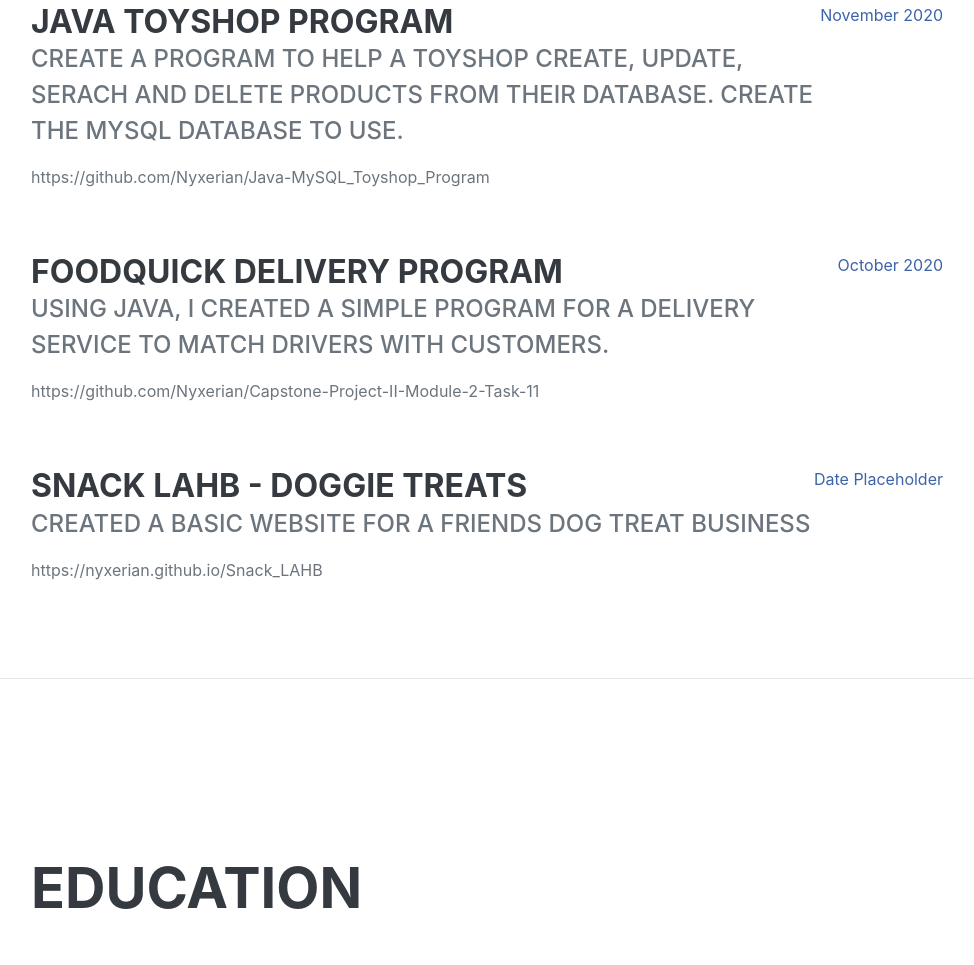
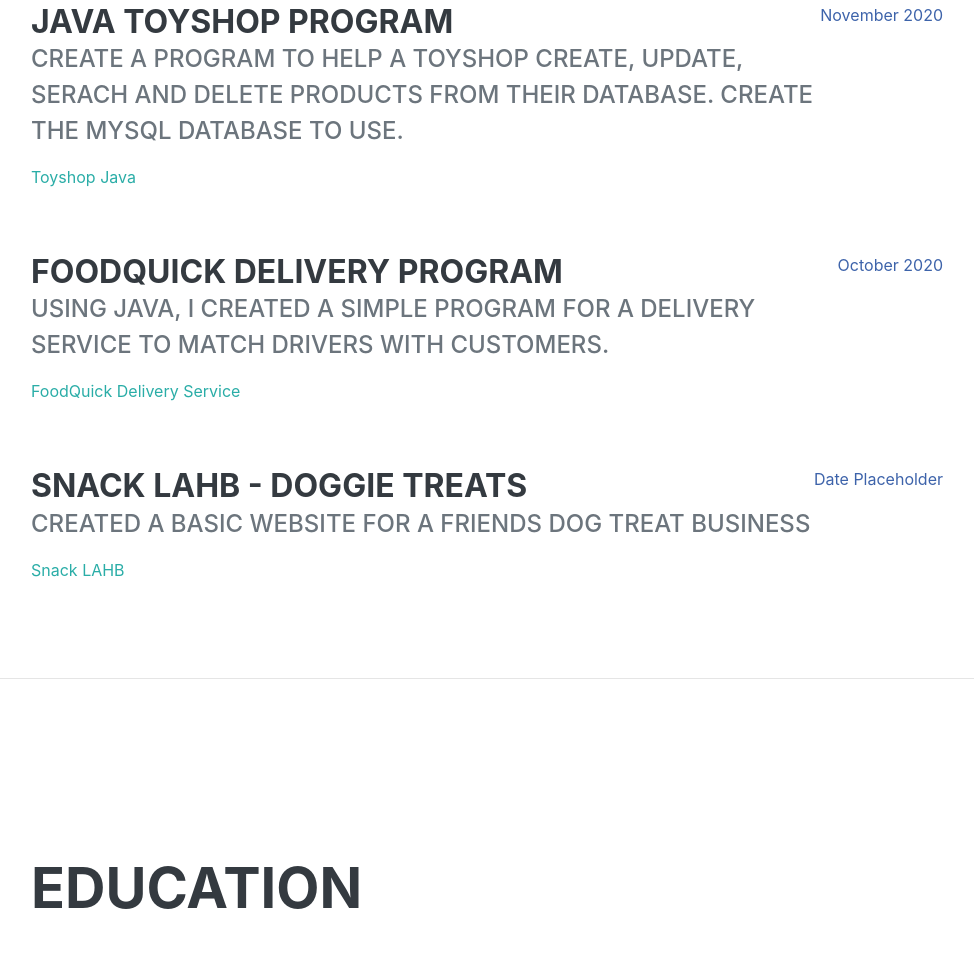
Before and after one commit to Nyxerian/MyCV, a plain HTML site: page index.html in a window 1280 px wide. Shown: the part 1172-2137 px from the top of the page, without its empty margins (289-1263 px from the left). Drawn offline with nearby package versions, Linux system fonts and the light colour scheme; a web font is replaced by a local one.

Commit message:
Update index.html
Corrected urls

```diff
--- a/index.html
+++ b/index.html
@@ -144,7 +144,9 @@
               <h3 class="mb-0">Java Toyshop program</h3>
               <div class="subheading mb-3">Create a program to help a toyshop create, update, serach and delete products from their database.
                                            Create the MySQL database to use.</div>
-              <p>https://github.com/Nyxerian/Java-MySQL_Toyshop_Program</p>
+              <p>
+                <a href = "https://github.com/Nyxerian/Java-MySQL_Toyshop_Program">Toyshop Java</a>
+              </p>
             </div>
             <div class="flex-shrink-0">
               <span class="text-primary">November 2020</span>
@@ -156,7 +158,9 @@
             <div class="flex-grow-1">
               <h3 class="mb-0">FoodQuick Delivery program</h3>
               <div class="subheading mb-3">Using Java, I created a simple program for a delivery service to match drivers with customers. </div>
-              <p>https://github.com/Nyxerian/Capstone-Project-II-Module-2-Task-11</p>
+              <p>
+                <a href ="https://github.com/Nyxerian/Capstone-Project-II-Module-2-Task-11">FoodQuick Delivery Service</a>
+              </p>
             </div>
             <div class="flex-shrink-0">
               <span class="text-primary">October 2020</span>
@@ -166,7 +170,9 @@
             <div class="flex-grow-1">
               <h3 class="mb-0">Snack LAHB - Doggie Treats</h3>
               <div class="subheading mb-3">Created a basic website for a friends Dog Treat business</div>
-              <p>https://nyxerian.github.io/Snack_LAHB</p>
+              <p>
+                <a href= "https://nyxerian.github.io/Snack_LAHB">Snack LAHB</a>
+              </p>
             </div>
             <div class="flex-shrink-0">
               <span class="text-primary">Date Placeholder</span>
```
